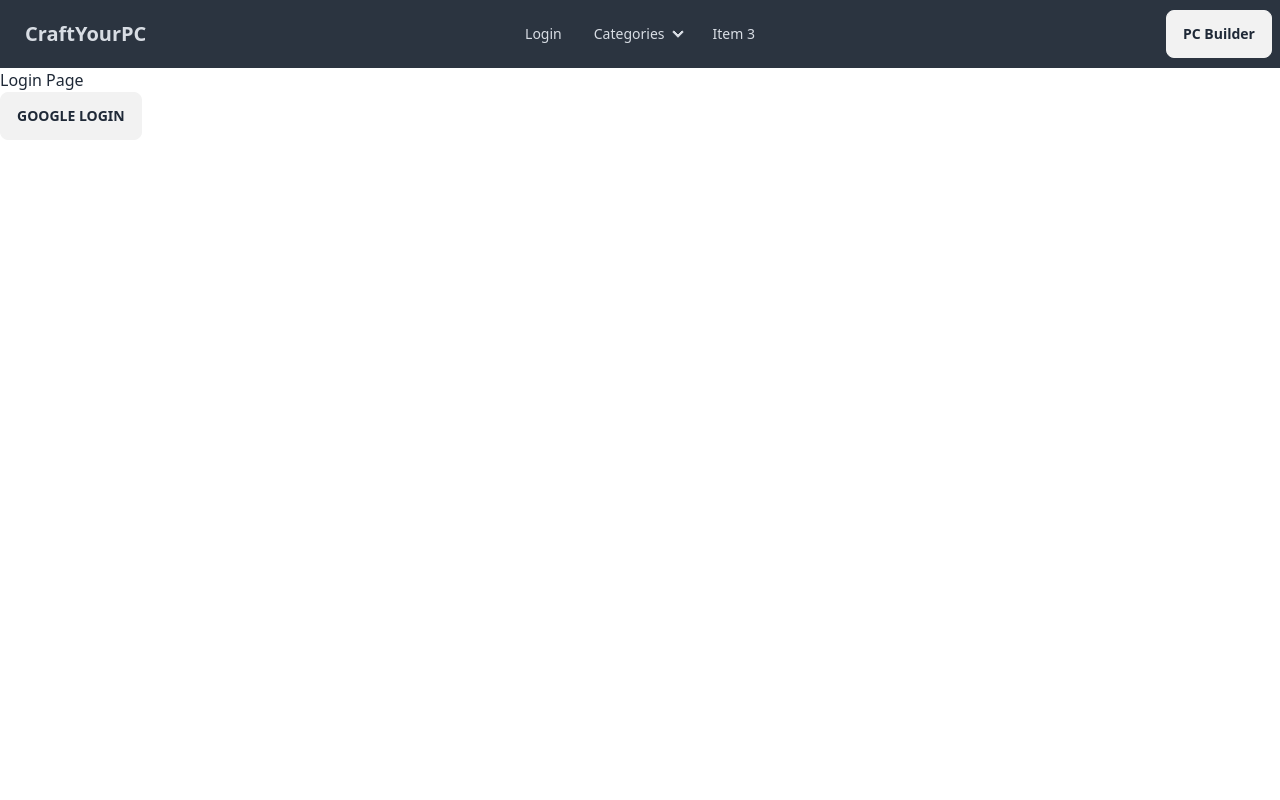
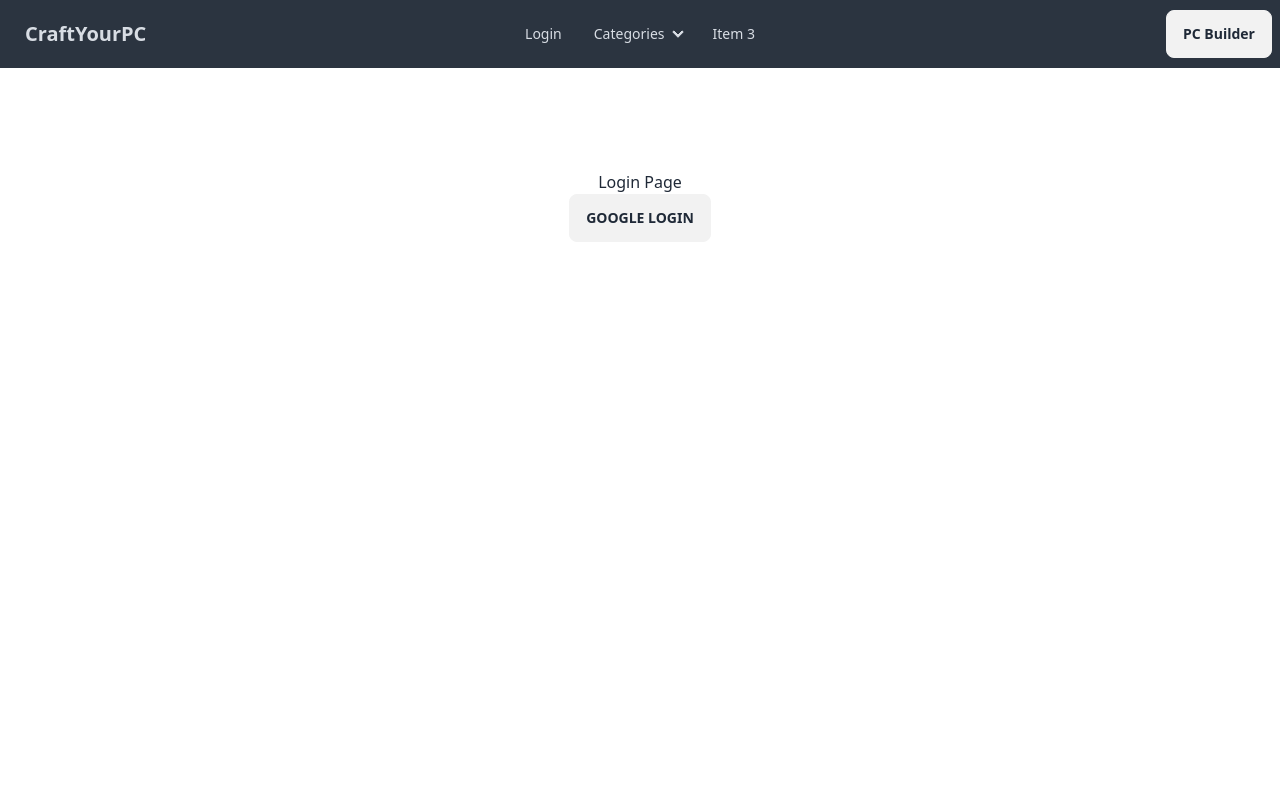
Before and after one commit to yusuf-khan-swd/craft-your-pc-client, a Next.js app: page /login in a window 1280 px wide. Shown: the top 800 px of the page. Built offline with nearby package versions, Linux system fonts and the light colour scheme.

Commit message:
center the login button

```diff
--- a/src/pages/login.js
+++ b/src/pages/login.js
@@ -5,7 +5,7 @@
 
 const LoginPage = () => {
   return (
-    <div>
+    <div className="min-h-screen flex flex-col items-center mt-[8%]">
       <h1>Login Page</h1>
       <button
         onClick={() => signIn("google", { callbackUrl: "/" })}
```
